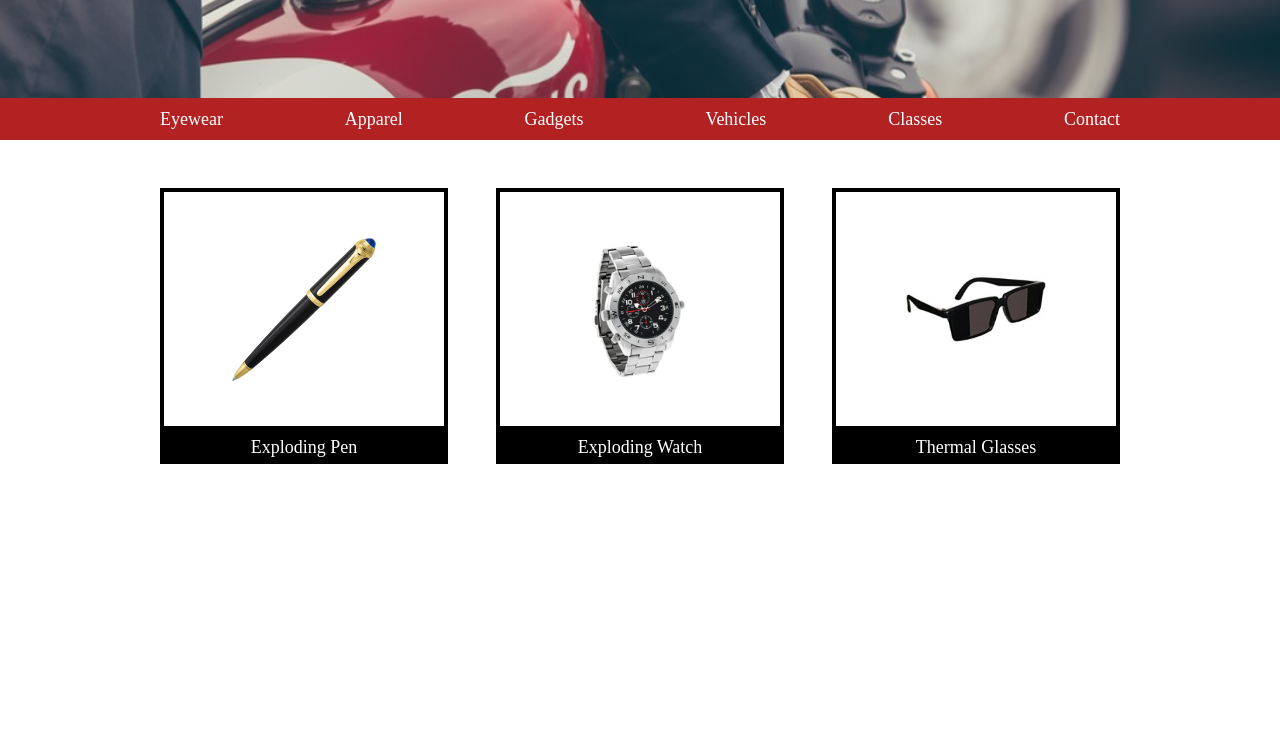
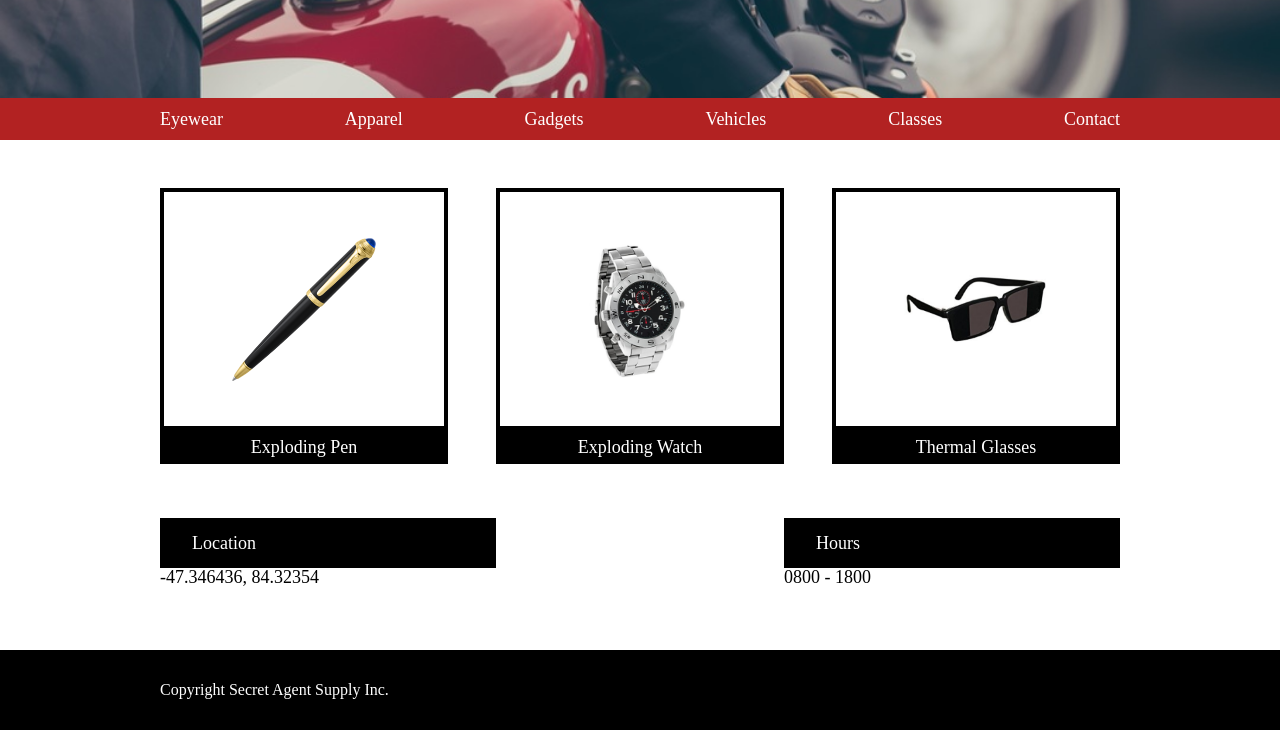
Before and after one commit to alonsoayalar/SecretAgentSupply, a plain HTML site: page index.html in a window 1280 px wide. Shown: the part 339-1069 px from the top of the page. Before the commit the page ends 891 px from the top, so only its background shows below. Drawn offline with Linux system fonts and the light colour scheme.

Commit message:
Finished but missing details

```diff
--- a/index.html
+++ b/index.html
@@ -57,11 +57,19 @@
           <h2>Thermal Glasses</h2> </div>
     </div>
   </section>
-      <h2 class="location">Location</h2>
-      <h2 class="hours">Hours</h2>
-      <h2>-47.346436, 84.32354</h2>
-      <h2>0800 - 1800</h2>
-  </div>
+
+  <section class="section3">
+    <div class="container">
+      <div class="rectangle">
+        <h2 id="black">Location</h2>
+        <h2>-47.346436, 84.32354</h2>
+      </div>
+      <div class="rectangle">
+        <h2 id="black">Hours</h2>
+        <h2>0800 - 1800</h2>
+      </div>
+    </div>
+  </section>
 
 
 </main>
@@ -69,8 +77,10 @@
 <!-- Footer -->
 
 <footer>
-  <h2>Copyright Secret Agent Supply Inc.</h2>
-
+  <div class="footer">
+    <h2>Copyright Secret Agent Supply Inc.</h2>
+  </div>
+</footer>
 
   </body>
 </html>
--- a/resources/css/style.css
+++ b/resources/css/style.css
@@ -132,4 +132,51 @@ img {
   padding: 0.5rem;
 }
 
+.section3 {
+display: flex;
+width: 100%;
+margin: 3em 0 0 0;
+display: inline-flex;
+justify-content: center;
+}
+
+.section3 .container {
+  width: 960px;
+  display: flex;
+  justify-content: space-between;
+}
+.section3 .rectangle {
+  display: flex;
+  flex-direction: column;
+  width: 35%;
+  margin: 0 0 4rem 0;
+}
+
+.rectangle #black {
+  background-color: black;
+  padding: 1rem 2rem;
+  color: white;
+}
+
+.rectangle h2 {
+  color:black;
+}
+
 /* Footer */
+
+footer {
+display: flex;
+width: 100%;
+display: inline-flex;
+justify-content: center;
+align-items: center;
+background-color: black;
+height:5rem;
+}
+
+.footer {
+}
+
+footer h2 {
+  width: 960px;
+}
```
